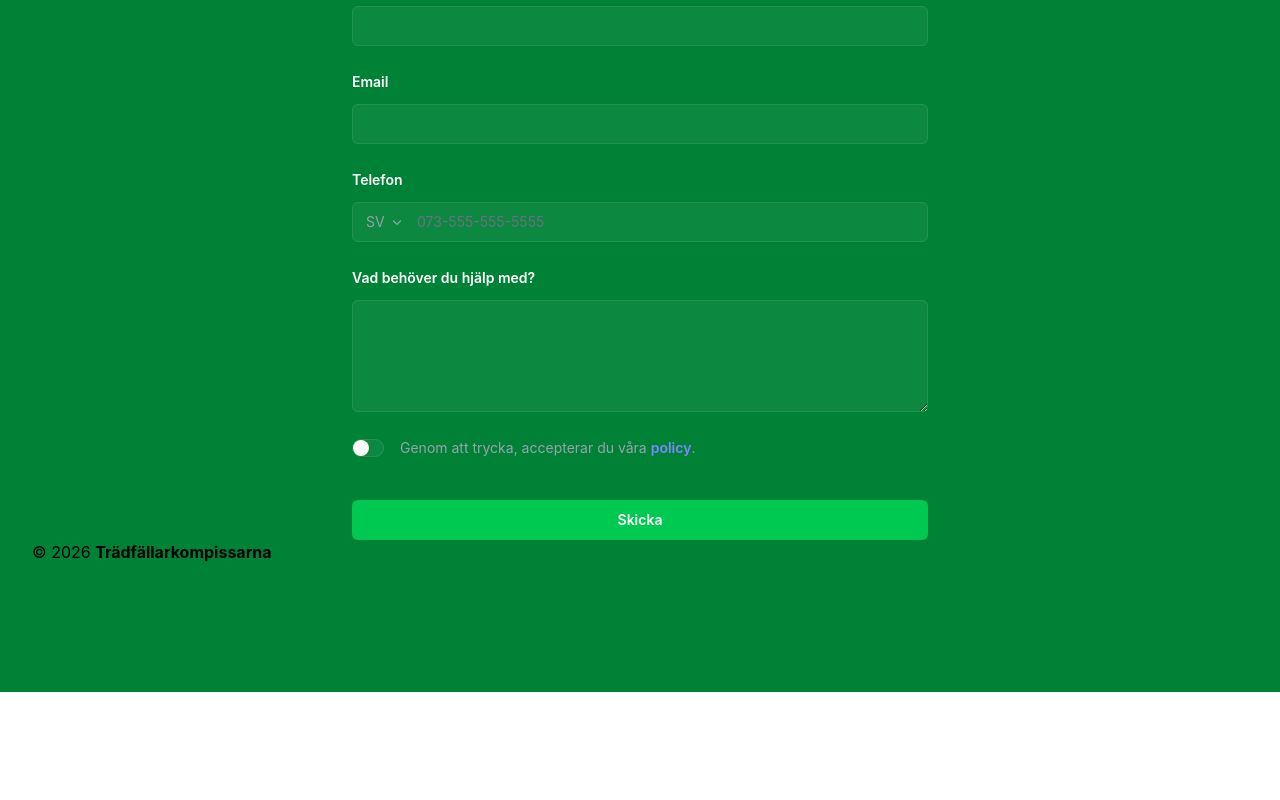
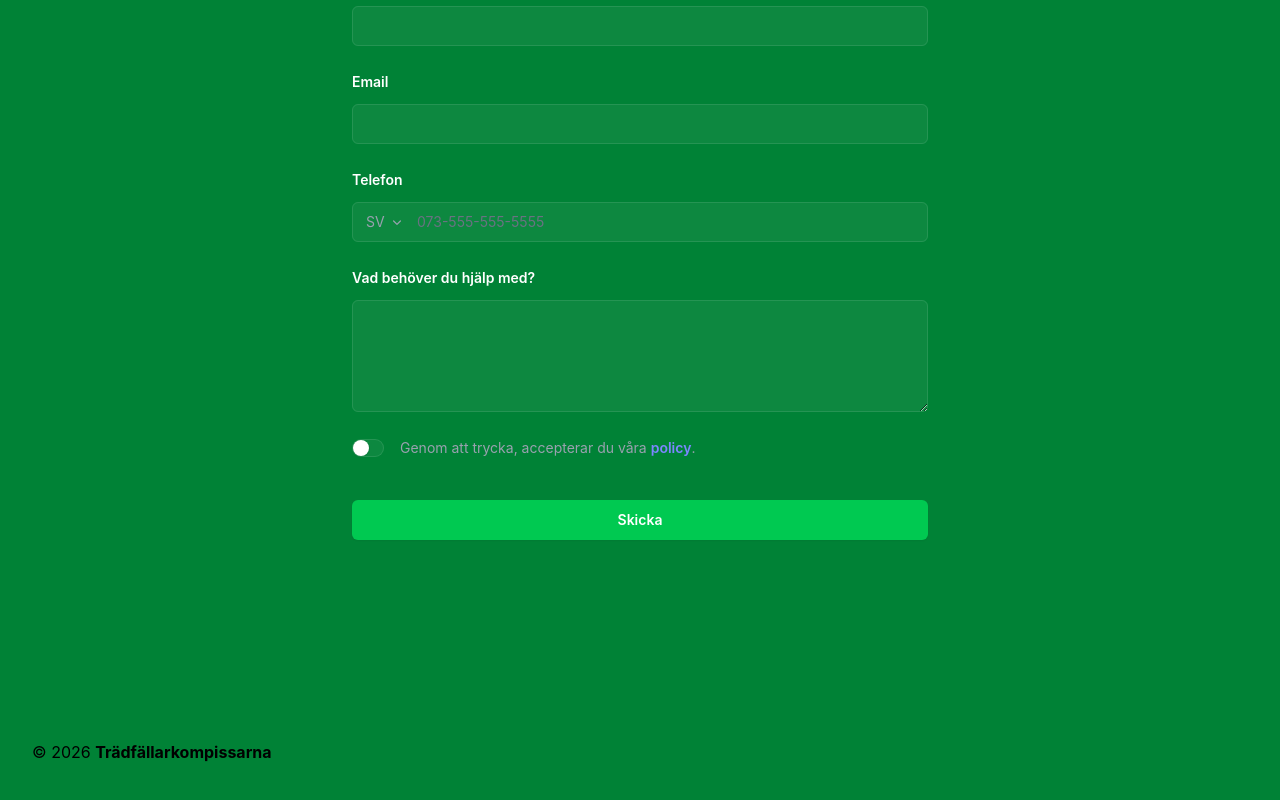
Before and after one commit to MarioBian/08.Tfk, a React (Vite) app: page / in a window 1280 px wide. Shown: the part 2008-2808 px from the top of the page. Before the commit the page ends 2700 px from the top, so only its background shows below. Built offline with nearby package versions, Linux system fonts and the light colour scheme.

Commit message:
moved footer more to the bottom

```diff
--- a/src/components/Footer.jsx
+++ b/src/components/Footer.jsx
@@ -2,7 +2,7 @@ import React from "react";
 
 const Footer = () => {
   return (
-    <div>
+    <div className="mt-50">
       <p>
         &copy; 2026 <strong>Trädfällarkompissarna</strong>
       </p>
```
